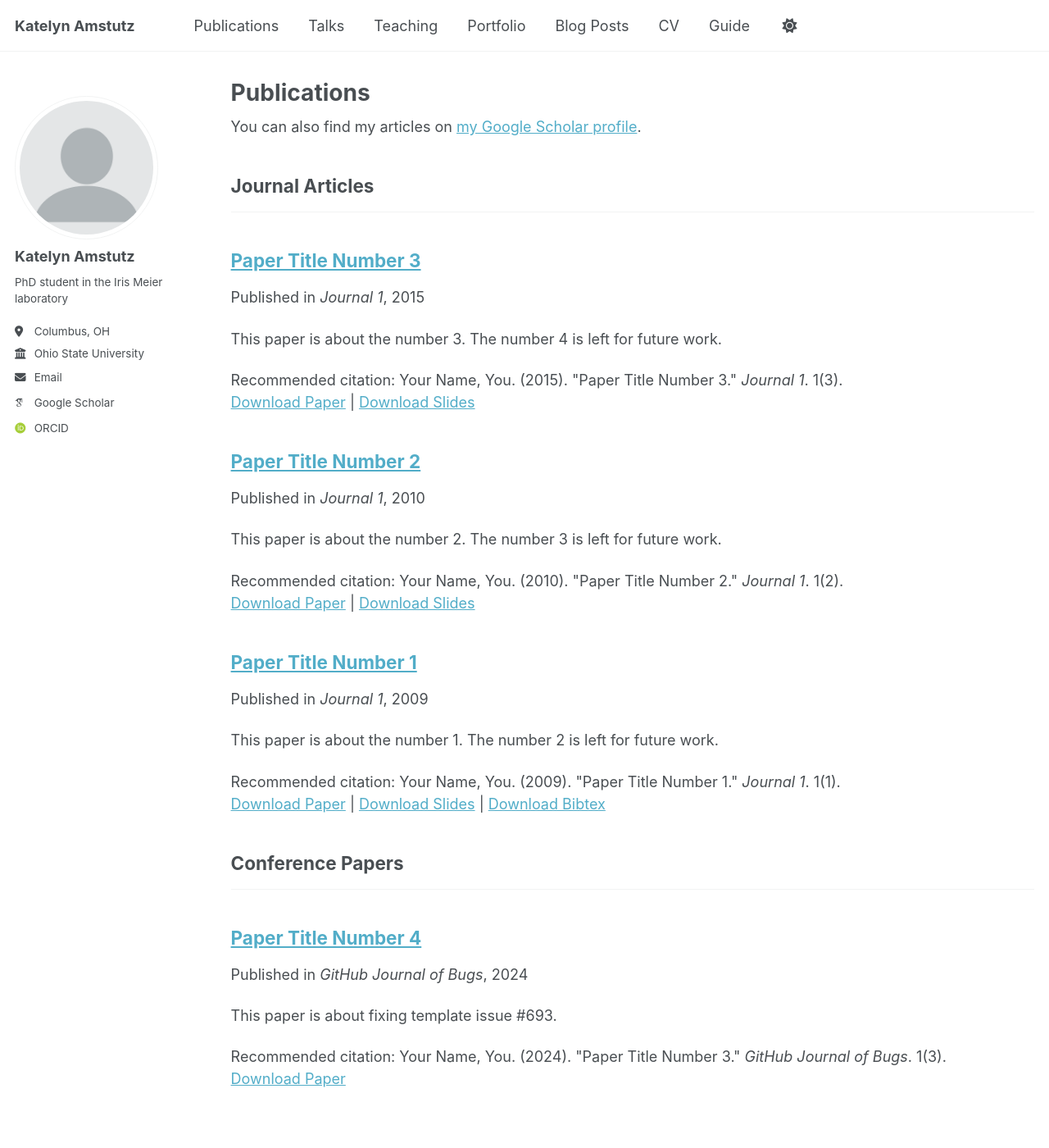
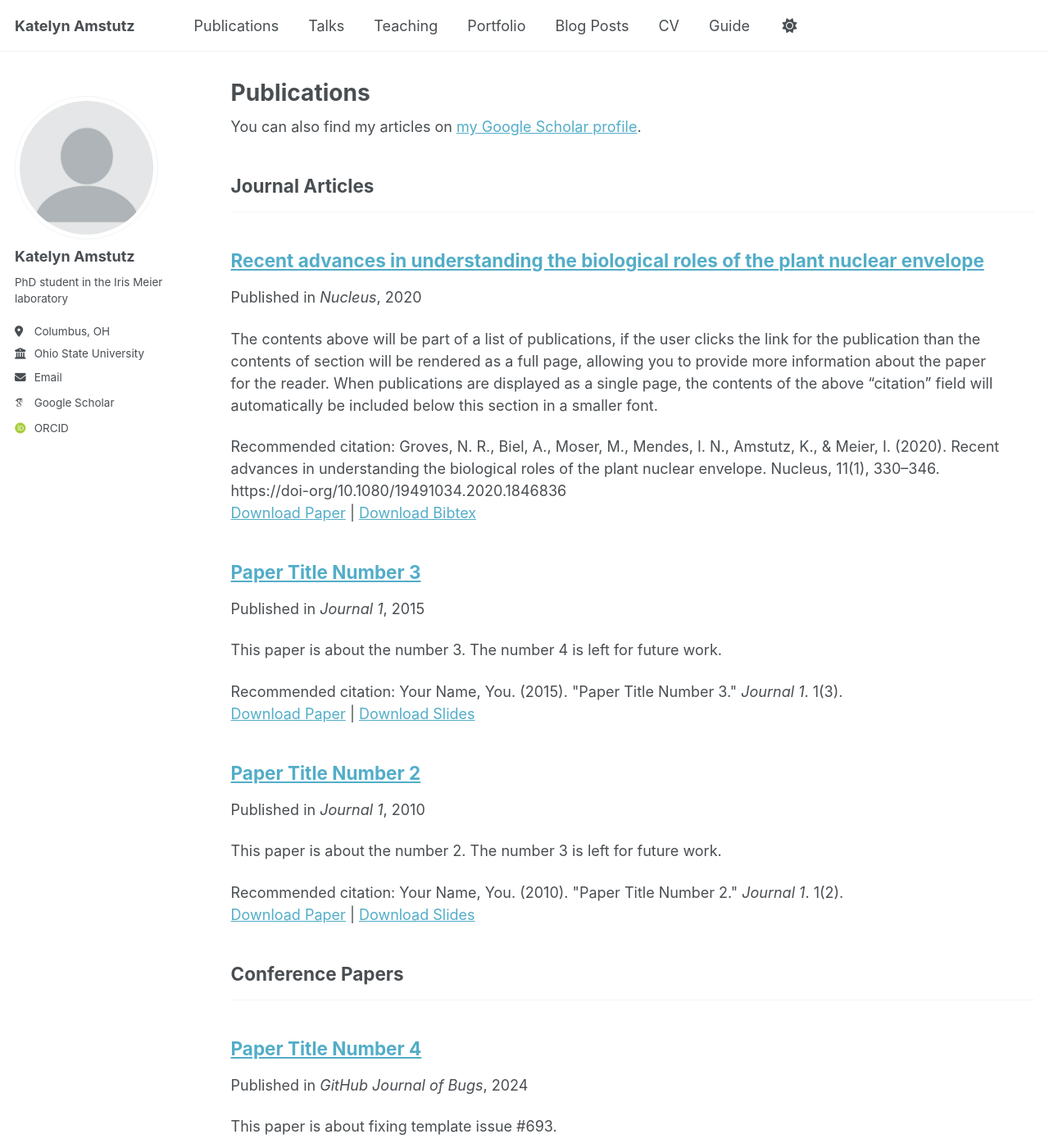
Before and after one commit to KatelynAmstutz/katelynamstutz.github.io, a Jekyll site: the page built from _pages/publications.html, in a window 1280 px wide and 1400 px high. Shown: the whole window at 82% size. Built offline with Jekyll 4.4.1, drawn with Linux system fonts in a browser that asks for light colours; some web fonts are replaced.

Commit message:
Update and rename 2009-10-01-paper-title-number-1.md to Recent advances in understanding the biological roles of the plant nuclear envelope.md

```diff
--- a/_publications/2009-10-01-paper-title-number-1.md
+++ b/_publications/Recent advances in understanding the biological roles of the plant nuclear envelope.md
@@ -1,14 +1,14 @@
 ---
-title: "Paper Title Number 1"
+title: "Recent advances in understanding the biological roles of the plant nuclear envelope"
 collection: publications
 category: manuscripts
-permalink: /publication/2009-10-01-paper-title-number-1
-excerpt: 'This paper is about the number 1. The number 2 is left for future work.'
-date: 2009-10-01
-venue: 'Journal 1'
-slidesurl: 'http://academicpages.github.io/files/slides1.pdf'
+permalink: 10.1080/19491034.2020.1846836
+excerpt:
+date: 2020-12-11
+venue: 'Nucleus'
+slidesurl:
 paperurl: 'http://academicpages.github.io/files/paper1.pdf'
 bibtexurl: 'http://academicpages.github.io/files/bibtex1.bib'
-citation: 'Your Name, You. (2009). &quot;Paper Title Number 1.&quot; <i>Journal 1</i>. 1(1).'
+citation: 'Groves, N. R., Biel, A., Moser, M., Mendes, I. N., Amstutz, K., & Meier, I. (2020). Recent advances in understanding the biological roles of the plant nuclear envelope. Nucleus, 11(1), 330–346. https://doi-org/10.1080/19491034.2020.1846836'
 ---
 The contents above will be part of a list of publications, if the user clicks the link for the publication than the contents of section will be rendered as a full page, allowing you to provide more information about the paper for the reader. When publications are displayed as a single page, the contents of the above "citation" field will automatically be included below this section in a smaller font.
```
